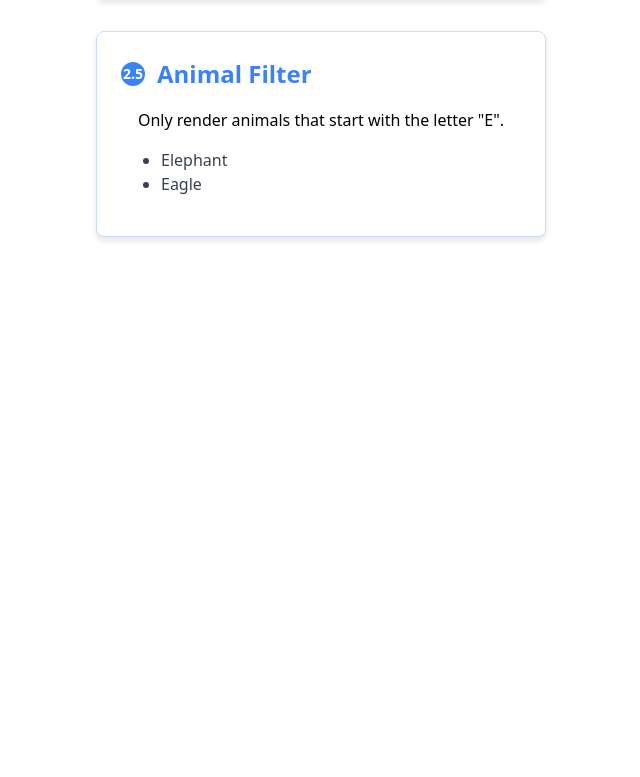
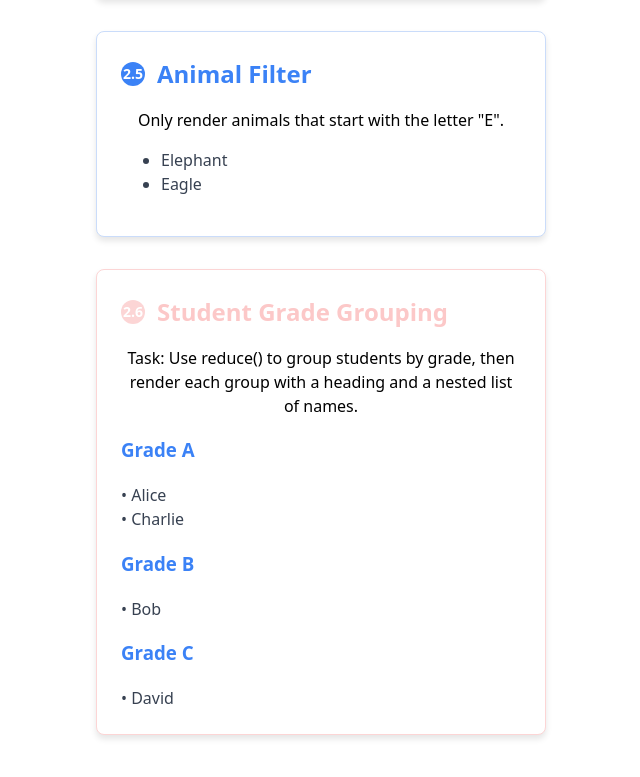
Before and after one commit to StivinTaesoo/working-with-react, a React (Vite) app: page / in a window 1280 px wide. Shown: the part 1395-2172 px from the top of the page, without its empty margins (319-959 px from the left). Before the commit the page ends 1704 px from the top, so only its background shows below. Built offline with nearby package versions, Linux system fonts and the light colour scheme.

Commit message:
Added Student Group component

```diff
--- a/src/App.css
+++ b/src/App.css
@@ -65,16 +65,21 @@
     text-decoration: line-through;
 }
 
-.space_between {
-    justify-content: space-between;
-}
+/* ======= Custom Classes ======== */
 
+/* Text colors */
 .red_text {
     color: red;
 }
 .light_red_text {
     color: #fcc8c8;
 }
+
+.blue_text {
+    color: #3b82f6;
+}
+
+/* Backgrounds */
 .red_bg {
     background: #fcd5d5;
 }
@@ -84,12 +89,20 @@
 .red_bg:hover {
     background: #fcc8c8;
 }
+
+/* Alignments */
 .d_flex {
     display: flex;
 }
 .flex_center {
     display: flex;
     align-items: center;
+}
+.space_between {
+    justify-content: space-between;
+}
+.text_left {
+    text-align: left;
 }
 
 .blue_border {
@@ -98,6 +111,3 @@
 .red_border {
     border: 0.2px solid #fcd5d5;
 }
-.text_left {
-    text-align: left;
-}
--- a/src/App.tsx
+++ b/src/App.tsx
@@ -4,7 +4,8 @@ import BookList from "./components/BookList";
 import MenuCategories from "./components/MenuCategories";
 import ProductList from "./components/ProductList";
 import ShoppingList from "./components/ShoppingList";
-import { menuItems, products, shoppingList } from "./data";
+import StudentGroups from "./components/StudentGroups";
+import { menuItems, products, shoppingList, students } from "./data";
 
 function App() {
     return (
@@ -14,6 +15,7 @@ function App() {
             <MenuCategories menuData={menuItems} />
             <BookList />
             <AnimalFilter />
+            <StudentGroups students={students} />
         </>
     );
 }
--- a/src/components/BookList.tsx
+++ b/src/components/BookList.tsx
@@ -12,7 +12,6 @@ const BookList: React.FC = () => {
                 <span className="light_red_text">Book List</span>
             </div>
             <p className="task_summary">
-                {" "}
                 Render the books in an ordered list, with numbers automatically
                 appearing before each title.
             </p>
--- /dev/null
+++ b/src/components/StudentGroups.tsx
@@ -0,0 +1,48 @@
+import type { Student } from "../types";
+
+interface StudentGroupsProps {
+    students: Student[];
+}
+
+type StudentsByGrade = Record<string, Student[]>;
+
+const StudentGroups: React.FC<StudentGroupsProps> = ({ students }) => {
+    const studentsByGrade: StudentsByGrade = students.reduce(
+        (acc: StudentsByGrade, student: Student) => {
+            if (!acc[student.grade]) {
+                acc[student.grade] = [];
+            }
+            acc[student.grade].push(student);
+            return acc;
+        },
+        {} as StudentsByGrade
+    );
+
+    return (
+        <div className="container red_border">
+            <div className="title flex_center">
+                <span className="item_number light_red_bg">2.6</span>
+                <span className="light_red_text">Student Grade Grouping</span>
+            </div>
+            <p className="task_summary">
+                Task: Use reduce() to group students by grade, then render each
+                group with a heading and a nested list of names.
+            </p>
+
+            {Object.entries(studentsByGrade).map(([grade, studentsInGrade]) => (
+                <div key={grade} className="text_left">
+                    <h3 className="blue_text">Grade {grade}</h3>
+                    <ul className="list">
+                        {studentsInGrade.map((student) => (
+                            <li key={student.id} className="item_name">
+                                • {student.name}
+                            </li>
+                        ))}
+                    </ul>
+                </div>
+            ))}
+        </div>
+    );
+};
+
+export default StudentGroups;
--- a/src/data/index.ts
+++ b/src/data/index.ts
@@ -1,4 +1,4 @@
-import type { Product, MenuCategory } from "../types";
+import type { Product, MenuCategory, Student } from "../types";
 
 export const shoppingList = ["Milk", "Bread", "Eggs", "Cheese", "Butter"];
 
@@ -12,3 +12,10 @@ export const menuItems: MenuCategory[] = [
     { category: "Fruits", items: ["Apple", "Banana", "Orange"] },
     { category: "Vegetables", items: ["Carrot", "Spinach"] },
 ];
+
+export const students: Student[] = [
+    { id: 1, name: "Alice", grade: "A" },
+    { id: 2, name: "Bob", grade: "B" },
+    { id: 3, name: "Charlie", grade: "A" },
+    { id: 4, name: "David", grade: "C" },
+];
--- a/src/types/index.ts
+++ b/src/types/index.ts
@@ -8,3 +8,9 @@ export interface MenuCategory {
     category: string;
     items: string[];
 }
+
+export interface Student {
+  id: number;
+  name: string;
+  grade: string;
+}
```
